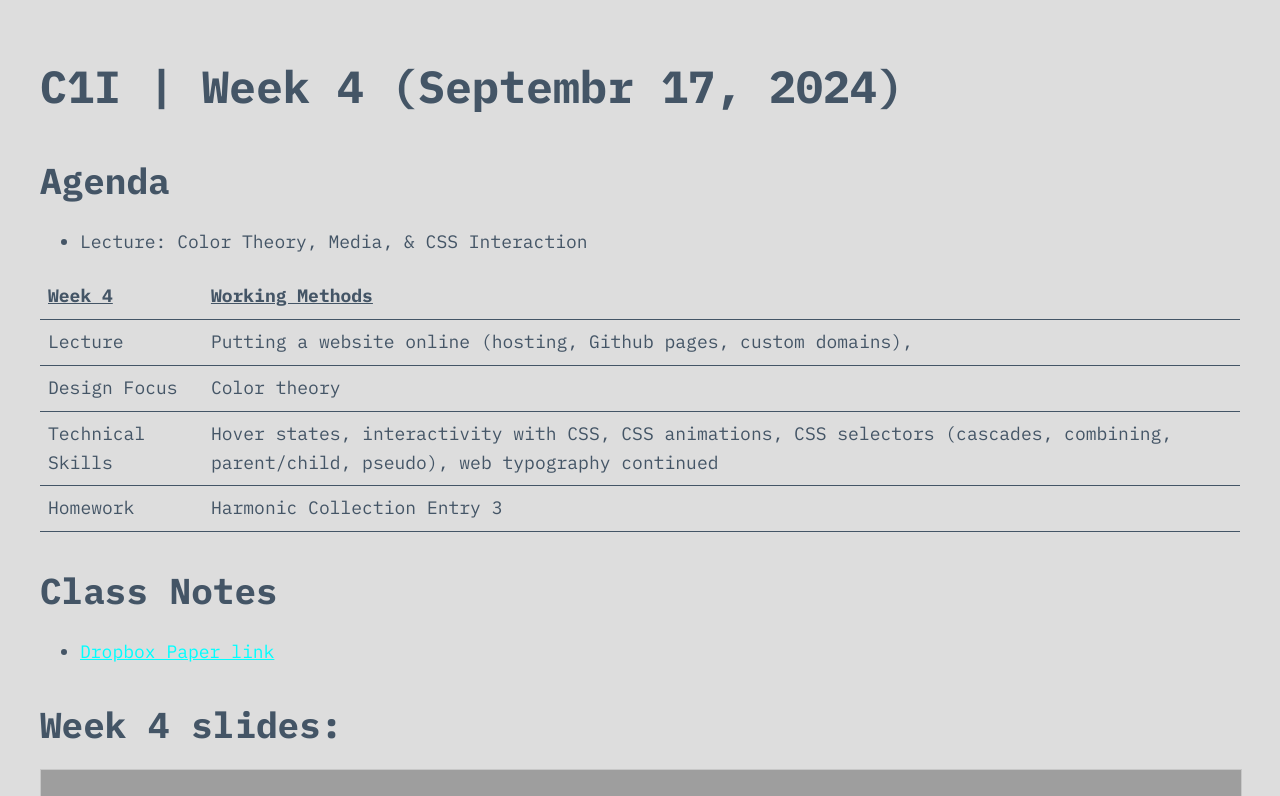
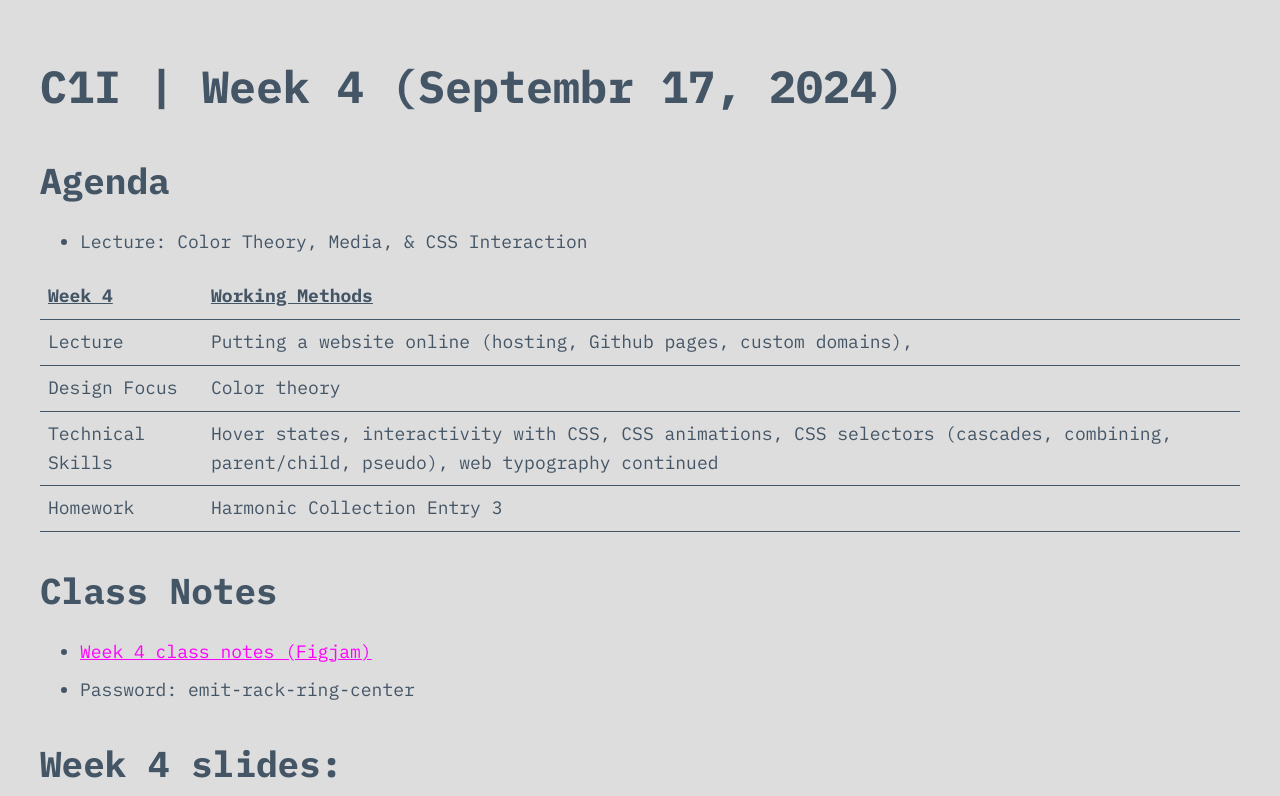
Before and after one commit to cwervo/c1i, a plain HTML site: page schedule/week4/index.html in a window 1280 px wide. Shown: the top 796 px of the page. Drawn offline with Linux system fonts and the light colour scheme; grey boxes are pictures that could not be loaded.

```diff
--- a/schedule/week4/index.html
+++ b/schedule/week4/index.html
@@ -67,7 +67,11 @@
 
       <h2>Class Notes</h2>
       <ul>
-        <li><a target="_blank" href="https://www.dropbox.com/scl/fi/w3hbl4vxlhh7scjs66n8h/_-C1I_-Week-4-_-Color-Theory-CSS-Interaction.paper?rlkey=rgu9kpckua92pxpx9l66q8khw&st=lxyhju7l&dl=0">Dropbox Paper link</a></li>
+        <!-- <li><a target="_blank" href="https://www.dropbox.com/scl/fi/w3hbl4vxlhh7scjs66n8h/_-C1I_-Week-4-_-Color-Theory-CSS-Interaction.paper?rlkey=rgu9kpckua92pxpx9l66q8khw&st=lxyhju7l&dl=0">Dropbox Paper link</a></li> -->
+        <li><a target="_blank" href="">Week 4 class notes (Figjam)</a></li>
+        <li>
+          Password: <span class="code">emit-rack-ring-center</span>
+        </li>
       </ul>
 
 
```
